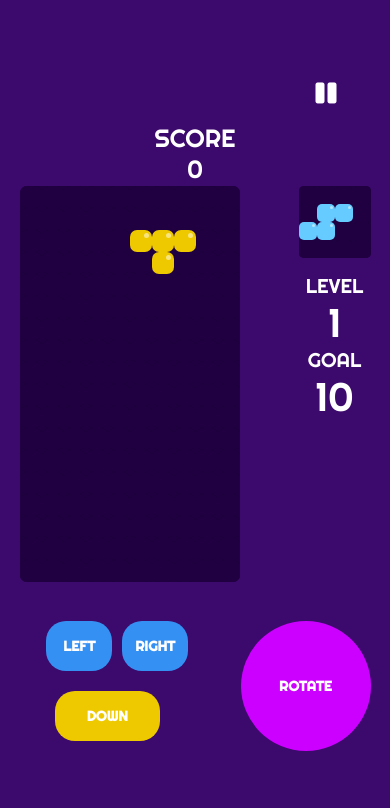
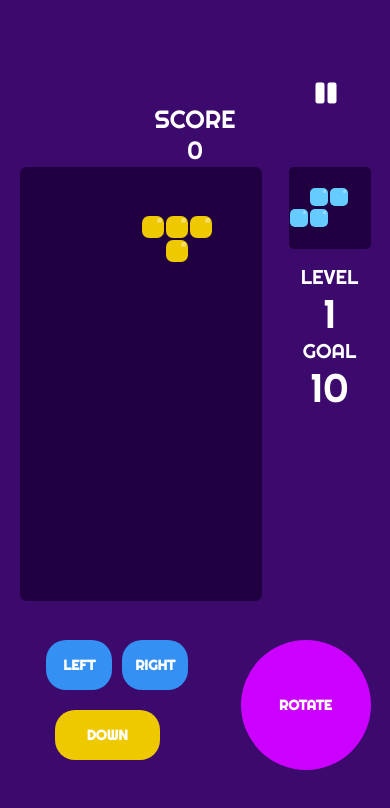
Before and after one commit to jslee423/onimortet, a React Native app: screen /Play in a window 390 px wide. Shown: the top 808 px of the page. Built offline with nearby package versions, Linux system fonts and the light colour scheme.

Commit message:
add difficulty color to screen border

```diff
--- a/components/GridBoard.js
+++ b/components/GridBoard.js
@@ -12,7 +12,7 @@ const GridBoard = (props) => {
     const progressTimeRef = useRef(0);
     const dispatch = useDispatch();
     const game = useSelector((state) => state.game);
-    const { grid, shape, rotation, x, y, isRunning, speed } = game;
+    const { grid, shape, rotation, x, y, isRunning, speed, difficulty } = game;
     const block = shapes[shape][rotation];
     const blockColor = shape;
 
@@ -61,7 +61,11 @@ const GridBoard = (props) => {
 
     // The components generated in makeGrid are rendered in div.grid-board
     return (
-        <View style={styles.gridBoard}>
+        <View style={[difficulty === 'MEDIUM' ? styles.medDiff
+            : difficulty === 'HARD' ? styles.hardDiff
+            : '',
+            styles.gridBoard]}
+        >
             {gridSquares}
         </View>
     );
@@ -72,12 +76,20 @@ const styles = StyleSheet.create({
         display: 'flex',
         flexDirection: 'row',
         flexWrap: 'wrap',
-        width: 220,
-        height: 396,
+        width: 242,
+        height: 434,
         justifyContent: 'center',
         alignItems: 'center',
         backgroundColor: 'rgb(32, 0, 64)',
-        borderRadius: 7
+        borderRadius: 7,
+    },
+    medDiff: {
+        borderColor: 'yellow',
+        borderWidth: 1,
+    },
+    hardDiff: {
+        borderColor: 'red',
+        borderWidth: 1,
     }
 });
 
--- a/components/GridSquare.js
+++ b/components/GridSquare.js
@@ -41,41 +41,49 @@ const styles = StyleSheet.create({
         width: 22,
         height: 22,
         borderColor: 'rgba(0, 0, 0, 0.15)',
-        borderRadius: 7
+        borderRadius: 7,
+        margin: 1
     },
     color0: {
         backgroundColor: 'rgb(32, 0, 64)'
     },
+    // I
     color1: {
         backgroundColor: '#ff6600'
     },
+    // T
     color2: {
         backgroundColor: '#eec900'
     },
+    // L
     color3: {
         backgroundColor: '#0000ff'
     },
+    // J
     color4: {
         backgroundColor: '#cc00ff'
     },
+    // Z
     color5: {
-        backgroundColor: '#00ff00'
+        backgroundColor: '#50C878'
     },
+    // S
     color6: {
         backgroundColor: '#66ccff'
     },
+    // []
     color7: {
         backgroundColor: '#ff0000'
     },
     sparkle: {
         position: 'absolute',
-        backgroundColor: 'white',
+        backgroundColor: 'rgba(255, 255, 255, 0.4)',
         width: 5,
         height: 5,
-        right: 3,
-        top: 3,
+        right: 2,
+        top: 2,
         borderRadius: 5,
-        opacity: 0.5
+        // opacity: 0.5
     }
 });
 
--- a/components/NextBlock.js
+++ b/components/NextBlock.js
@@ -6,8 +6,9 @@ import { shapes } from '../utils'
 
 // Draws the "next" block view showing the next block to drop
 const NextBlock = (props) => {
-    const nextShape = useSelector((state) => state.game.nextShape)
-    const box = shapes[nextShape][0] // Get the first rotation
+    const nextShape = useSelector((state) => state.game.nextShape);
+    const difficulty = useSelector((state) => state.game.difficulty);
+    const box = shapes[nextShape][0]; // Get the first rotation
     // Map the block to the grid
     const grid = box.map((rowArray, row) => {
         return rowArray.map((square, col) => {
@@ -16,7 +17,11 @@ const NextBlock = (props) => {
     })
 
     return (
-        <View style={styles.nextBlock}>
+        <View style={[difficulty === 'MEDIUM' ? styles.medDiff
+            : difficulty === 'HARD' ? styles.hardDiff
+            : '',
+            styles.nextBlock]}
+        >
             {grid}
         </View>
     );
@@ -27,10 +32,18 @@ const styles = StyleSheet.create({
         display: 'flex',
         flexDirection: 'row',
         flexWrap: 'wrap',
-        width: 72,
-        height: 72,
+        width: 82,
+        height: 82,
         backgroundColor: 'rgb(32, 0, 64)',
         borderRadius: 5
+    },
+    medDiff: {
+        borderColor: 'yellow',
+        borderWidth: 1,
+    },
+    hardDiff: {
+        borderColor: 'red',
+        borderWidth: 1,
     }
 });
 
```
